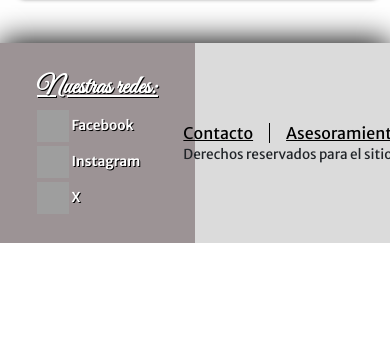
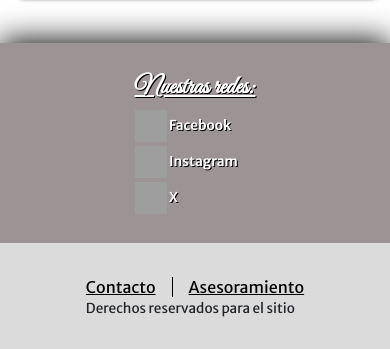
Before and after one commit to Clau4774/repositorio-coderhose-bartenders-elementals, a plain HTML site: page index.html in a window 390 px wide. Shown: the part 2018-2367 px from the top of the page. Before the commit the page ends 2261 px from the top, so only its background shows below. Drawn offline with nearby package versions, Linux system fonts and the light colour scheme; grey boxes are pictures that could not be loaded.

Commit message:
Se modificó el footer, se le agrego un flex-direction: column; y se ajustó para verse de forma correcta

```diff
--- a/index.html
+++ b/index.html
@@ -144,7 +144,7 @@
         </div>
       </section>
     </main>
-    <footer class="d-flex align-items-center ">
+    <footer>
       <div class="contenedor-nuestras-redes">
         <nav>
           <h4 class="underline">Nuestras redes:</h4>
--- a/src/style/style.css
+++ b/src/style/style.css
@@ -344,6 +344,8 @@ section>h3 {
 footer {
     height: 200px;
     box-shadow: 0px -2px 30px #000000;
+    display: flex;
+    align-items: center;
 }
 
 .contenedor-nuestras-redes {
@@ -545,4 +547,21 @@ form>textarea {
         font-size: .75rem;
         margin-right: 1rem;
     }
+
+    /* Footer */
+
+    footer {
+        flex-direction: column;
+    }
+
+    .contenedor-nuestras-redes {
+        width: 100%;
+        padding: 2rem 0;
+    }
+
+    .contenedor-derechos-asesoramiento {
+        width: 100%;
+        padding: 2rem 0;
+    }
+
 }
```
